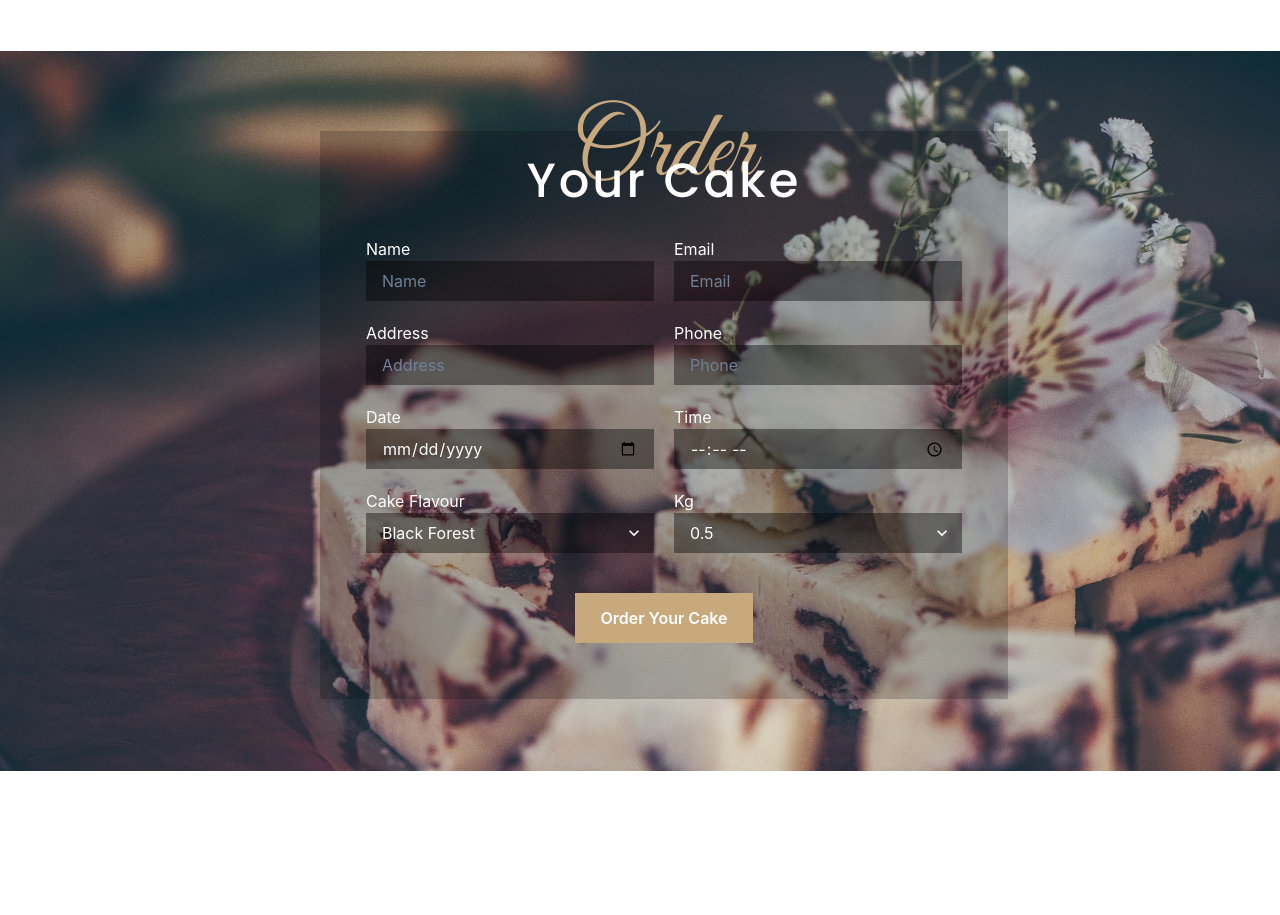
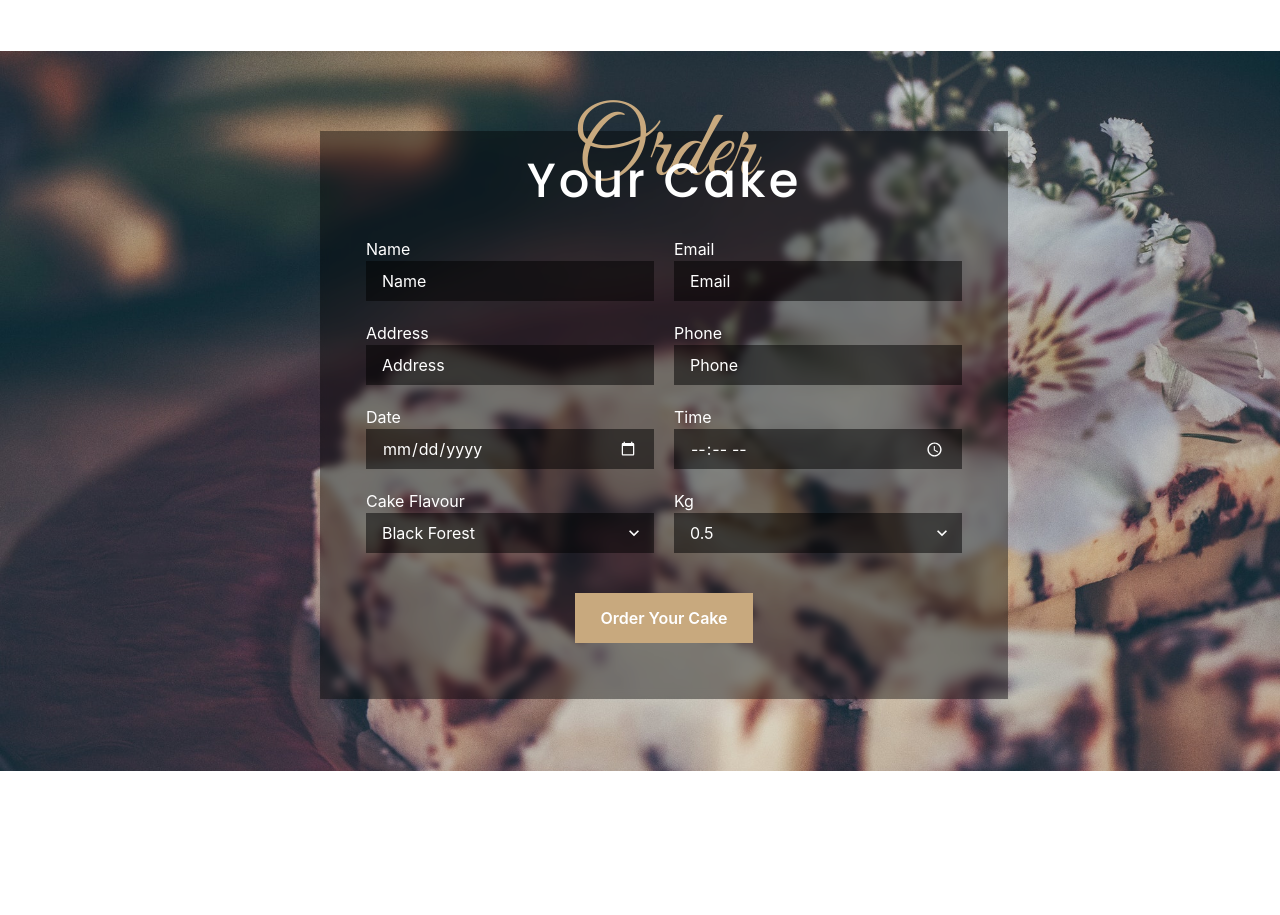
Before and after one commit to afiatamanna06/beleniss, a Next.js app: page / in a window 1280 px wide. Shown: the part 4000-4915 px from the top of the page. Built offline with nearby package versions, Linux system fonts and the light colour scheme.

Commit message:
Update order section form style

```diff
--- a/components/order/OrderForm.tsx
+++ b/components/order/OrderForm.tsx
@@ -25,42 +25,68 @@ const cakeKg = [
 
 function OrderForm() {
   return (
-    <Flex direction="column" pb="14" ml={[0, 0, 0, 80, 80]} gap={5} w={["100%", "100%", "100%", "43rem", "43rem"]} alignItems="center" bg="rgba(0, 0, 0, .2)">
+    <Flex direction="column" pb="14" backdropFilter="blur(4px)" ml={[0, 0, 0, 80, 80]} gap={5} w={["100%", "100%", "100%", "43rem", "43rem"]} alignItems="center" bg="rgba(0, 0, 0, .4)">
         <CommonHeader heading="Order" description="Your Cake" mt="-50" w={["full"]} descriptionColor="white" />
         <Flex direction={["column", "column", "column", "row", "row"]} gap={5} color="white">
             <Flex direction="column">
                 <Box>Name</Box>
-                <Input minW="18rem" borderRadius="none" type="text" placeholder="Name" bg="rgba(0, 0, 0, .4)" border="0px" _focus={{ borderWidth: "0px", borderColor: "#C8A97E", outline: "0", WebkitAppearance: "none", boxShadow: "none", WebkitBoxShadow: "none"  }} />
+                <Input minW="18rem" _placeholder={{ color: "white" }} borderRadius="none" type="text" placeholder="Name" bg="rgba(0, 0, 0, .5)" border="0px" _focus={{ borderWidth: "0px", borderColor: "#C8A97E", outline: "0", WebkitAppearance: "none", boxShadow: "none", WebkitBoxShadow: "none"  }} />
             </Flex>
             <Flex direction="column">
                 <Box>Email</Box>
-                <Input minW="18rem" borderRadius="none" type="text" placeholder="Email" bg="rgba(0, 0, 0, .4)" border="0px" _focus={{ borderWidth: "0px", borderColor: "#C8A97E", outline: "0", WebkitAppearance: "none", boxShadow: "none", WebkitBoxShadow: "none" }} />
+                <Input minW="18rem" _placeholder={{ color: "white" }} borderRadius="none" type="text" placeholder="Email" bg="rgba(0, 0, 0, .5)" border="0px" _focus={{ borderWidth: "0px", borderColor: "#C8A97E", outline: "0", WebkitAppearance: "none", boxShadow: "none", WebkitBoxShadow: "none" }} />
             </Flex>
         </Flex>
         <Flex direction={["column", "column", "column", "row", "row"]} gap={5} color="white">
             <Flex direction="column">
                 <Box>Address</Box>
-                <Input minW="18rem" borderRadius="none" type="text" placeholder="Address" bg="rgba(0, 0, 0, .4)" border="0px" _focus={{ borderWidth: "0px", borderColor: "#C8A97E", outline: "0", WebkitAppearance: "none", boxShadow: "none", WebkitBoxShadow: "none"  }} />
+                <Input minW="18rem" _placeholder={{ color: "white" }} borderRadius="none" type="text" placeholder="Address" bg="rgba(0, 0, 0, .5)" border="0px" _focus={{ borderWidth: "0px", borderColor: "#C8A97E", outline: "0", WebkitAppearance: "none", boxShadow: "none", WebkitBoxShadow: "none"  }} />
             </Flex>
             <Flex direction="column">
                 <Box>Phone</Box>
-                <Input minW="18rem" borderRadius="none" type="tel" placeholder="Phone" bg="rgba(0, 0, 0, .4)" border="0px" _focus={{ borderWidth: "0px", borderColor: "#C8A97E", outline: "0", WebkitAppearance: "none", boxShadow: "none", WebkitBoxShadow: "none" }} />
+                <Input minW="18rem" _placeholder={{ color: "white" }} borderRadius="none" type="tel" placeholder="Phone" bg="rgba(0, 0, 0, .5)" border="0px" _focus={{ borderWidth: "0px", borderColor: "#C8A97E", outline: "0", WebkitAppearance: "none", boxShadow: "none", WebkitBoxShadow: "none" }} />
             </Flex>
         </Flex>
         <Flex direction={["column", "column", "column", "row", "row"]} gap={5} color="white">
             <Flex direction="column">
                 <Box>Date</Box>
-                <Input minW="18rem" borderRadius="none" type="date" placeholder="Date" bg="rgba(0, 0, 0, .4)" border="0px" _focus={{ borderWidth: "0px", borderColor: "#C8A97E", outline: "0", WebkitAppearance: "none", boxShadow: "none", WebkitBoxShadow: "none"  }} />
+                <Input
+                    minW="18rem"
+                    sx={{
+                        "&::-webkit-calendar-picker-indicator": {
+                            filter: "invert(1)"
+                        }
+                    }}
+                    borderRadius="none"
+                    type="date"
+                    placeholder="Date"
+                    bg="rgba(0, 0, 0, .5)"
+                    border="0px"
+                    _focus={{ borderWidth: "0px", borderColor: "#C8A97E", outline: "0", WebkitAppearance: "none", boxShadow: "none", WebkitBoxShadow: "none"  }}
+                />
             </Flex>
             <Flex direction="column">
                 <Box>Time</Box>
-                <Input minW="18rem" borderRadius="none" type="time" placeholder="Time" bg="rgba(0, 0, 0, .4)" border="0px" _focus={{ borderWidth: "0px", borderColor: "#C8A97E", outline: "0", WebkitAppearance: "none", boxShadow: "none", WebkitBoxShadow: "none" }} />
+                <Input
+                    minW="18rem"
+                    sx={{
+                        "&::-webkit-calendar-picker-indicator": {
+                            filter: "invert(1)"
+                        }
+                    }}
+                    borderRadius="none"
+                    type="time"
+                    placeholder="Time"
+                    bg="rgba(0, 0, 0, .5)"
+                    border="0px"
+                    _focus={{ borderWidth: "0px", borderColor: "#C8A97E", outline: "0", WebkitAppearance: "none", boxShadow: "none", WebkitBoxShadow: "none"  }}
+                />
             </Flex>
         </Flex>
         <Flex direction={["column", "column", "column", "row", "row"]} gap={5} color="white">
             <Flex direction="column">
                 <Box>Cake Flavour</Box>
-                <Select minW="18rem" borderRadius="none" bg="rgba(0, 0, 0, .4)" border="0px" _focus={{ borderWidth: "0px", borderColor: "#C8A97E", outline: "0", WebkitAppearance: "none", boxShadow: "none", WebkitBoxShadow: "none"  }}>
+                <Select minW="18rem" borderRadius="none" bg="rgba(0, 0, 0, .5)" border="0px" _focus={{ borderWidth: "0px", borderColor: "#C8A97E", outline: "0", WebkitAppearance: "none", boxShadow: "none", WebkitBoxShadow: "none"  }}>
                     {cakeFlavour.map(({ value, displayText }) => (
                         <option key={displayText} value={value} style={{ backgroundColor: "rgb(47, 48, 55)" }}>
                         {displayText}
@@ -70,7 +96,7 @@ function OrderForm() {
             </Flex>
             <Flex direction="column">
                 <Box>Kg</Box>
-                <Select minW="18rem" borderRadius="none" bg="rgba(0, 0, 0, .4)" border="0px" _focus={{ borderWidth: "0px", borderColor: "#C8A97E", outline: "0", WebkitAppearance: "none", boxShadow: "none", WebkitBoxShadow: "none"  }}>
+                <Select minW="18rem" borderRadius="none" bg="rgba(0, 0, 0, .5)" border="0px" _focus={{ borderWidth: "0px", borderColor: "#C8A97E", outline: "0", WebkitAppearance: "none", boxShadow: "none", WebkitBoxShadow: "none"  }}>
                     {cakeKg.map(({ value, displayText }) => (
                         <option key={displayText} value={value} style={{ backgroundColor: "rgb(47, 48, 55)" }}>
                         {displayText}
```
